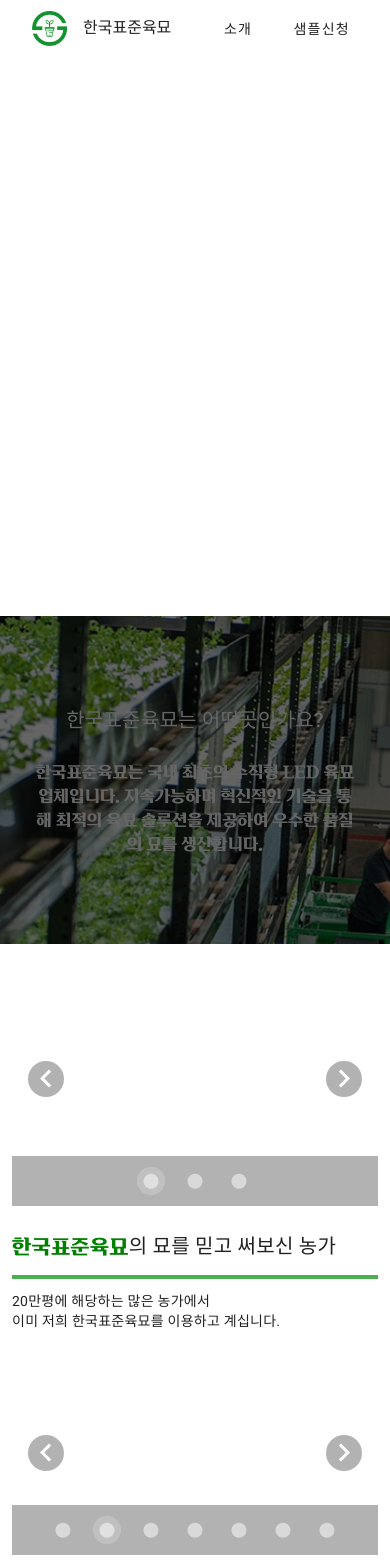
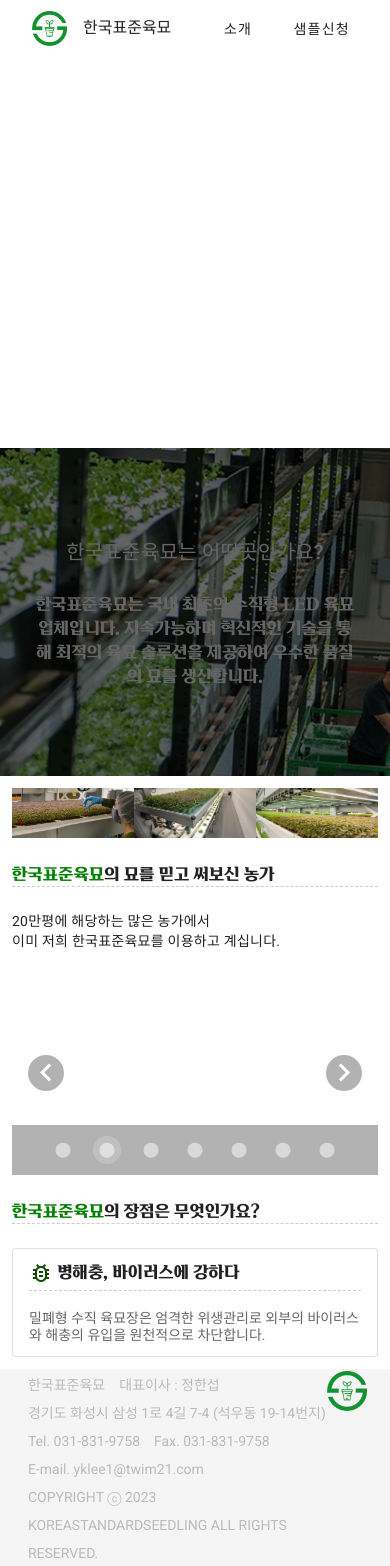
Before and after one commit to rladltmf224/landing, a Vue app: page / in a window 390 px wide. Shown: the top 1566 px of the page. Built offline with nearby package versions, Linux system fonts and the light colour scheme.

Commit message:
style:콘텐츠영역 퍼븝

```diff
--- a/src/views/content/AppContent.scss
+++ b/src/views/content/AppContent.scss
@@ -5,12 +5,19 @@
 .banner_title_text {
   color: white;
   font-family: "Puradak_header" !important;
+  color: white !important;
+  z-index: 9999 !important;
 }
 
 .list_title_text {
   font-family: "Puradak_header" !important;
+  margin-bottom: 15px;
+  border-bottom: 1px dashed #ccc;
+  padding-bottom: 5px;
 }
-
+.list_title_sm_text {
+  font-family: "Puradak_header" !important;
+}
 .list_title_text:before {
   content: "";
   display: block;
@@ -26,3 +33,14 @@
   font-family: "Puradak_header" !important;
   color: green;
 }
+.mid_img {
+  width: 200px;
+  height: 200px;
+}
+
+@media (max-width: 600px) {
+  .mid_img {
+    width: 50px;
+    height: 50px;
+  }
+}
--- a/src/views/content/AppContent.vue
+++ b/src/views/content/AppContent.vue
@@ -29,16 +29,29 @@
       </v-col>
     </v-row>
     <v-row justify="center">
-      <v-col cols="12" sm="10" md="8" lg="6">
-        <v-carousel style="height: 250px">
+      <v-col cols="12" sm="10" md="8" lg="6" class="d-flex">
+        <!-- <v-carousel class="car">
           <v-carousel-item
+            class="carousel_img"
             v-for="(item, i) in items"
             :key="i"
             :src="item.src"
             reverse-transition="fade-transition"
             transition="fade-transition"
           ></v-carousel-item>
-        </v-carousel>
+        </v-carousel> -->
+        <v-img
+          class="mid_img"
+          src="../content/photo/vertical_farm_1.png"
+        ></v-img>
+        <v-img
+          class="mid_img"
+          src="../content/photo/vertical_farm_2.jpg"
+        ></v-img>
+        <v-img
+          class="mid_img"
+          src="../content/photo/vertical_farm_3.jpg"
+        ></v-img>
       </v-col>
     </v-row>
 
@@ -46,7 +59,9 @@
       <v-col cols="12" sm="10" md="8" lg="6">
         <v-row>
           <v-col>
-            <p class="pa-0 ma-0 list_title_text text-start text-h6">
+            <p
+              class="pa-0 ma-0 list_title_text text-start text-lg-h5 text-sm-h6"
+            >
               <span class="list_title_text_green">한국표준육묘</span>의 묘를
               믿고 써보신 농가
             </p>
@@ -56,15 +71,10 @@
     </v-row>
 
     <v-row justify="center">
-      <v-col cols="12" sm="10" md="8" lg="6" class="py-0">
-        <v-progress-linear value="100" color="green "></v-progress-linear>
-      </v-col>
-    </v-row>
-    <v-row justify="center">
       <v-col cols="12" sm="6" xs="2" md="8" lg="6">
         <v-row>
           <v-col>
-            <p class="pa-0 ma-0 list_title_text text-start text-body-2">
+            <p class="pa-0 ma-0 list_title_sm_text text-start text-body-2">
               20만평에 해당하는 많은 농가에서
               <br />
               이미 저희 한국표준육묘를 이용하고 계십니다.
@@ -121,6 +131,40 @@
             </v-carousel-item>
           </template>
         </v-carousel>
+      </v-col>
+    </v-row>
+    <v-row justify="center">
+      <v-col cols="12" sm="10" md="8" lg="6">
+        <v-row>
+          <v-col>
+            <p
+              class="pa-0 ma-0 list_title_text text-start text-lg-h5 text-sm-h6"
+            >
+              <span class="list_title_text_green">한국표준육묘</span>의 장점은
+              무엇인가요?
+            </p>
+          </v-col>
+        </v-row>
+      </v-col>
+    </v-row>
+    <v-row justify="center">
+      <v-col lg="6" xs="12">
+        <v-card class="mx-auto" outlined>
+          <v-list-item three-line>
+            <v-list-item-content>
+              <v-list-item-title class="text-sm-h6 mb-1">
+                <p class="list_title_text">
+                  <v-icon color="#104b00"> mdi-bug-outline</v-icon> 병해충,
+                  바이러스에 강하다
+                </p>
+              </v-list-item-title>
+              <v-list-item-subtitle
+                >밀폐형 수직 육묘장은 엄격한 위생관리로 외부의 바이러스와 해충의
+                유입을 원천적으로 차단합니다.</v-list-item-subtitle
+              >
+            </v-list-item-content>
+          </v-list-item>
+        </v-card>
       </v-col>
     </v-row>
   </v-container>
```
Also changed, not shown: src/views/content/AppContent copy.vue (+3 -12 lines).
